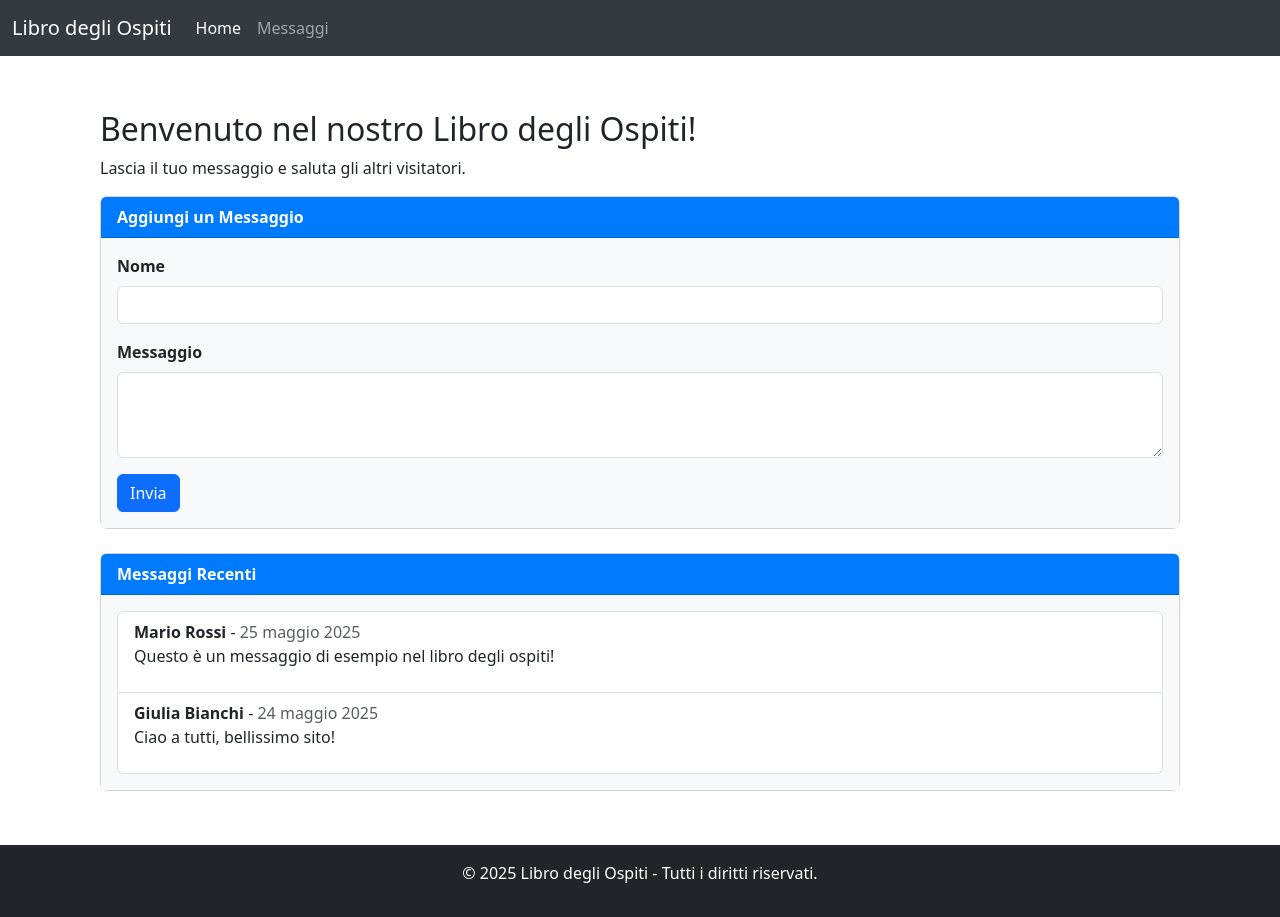
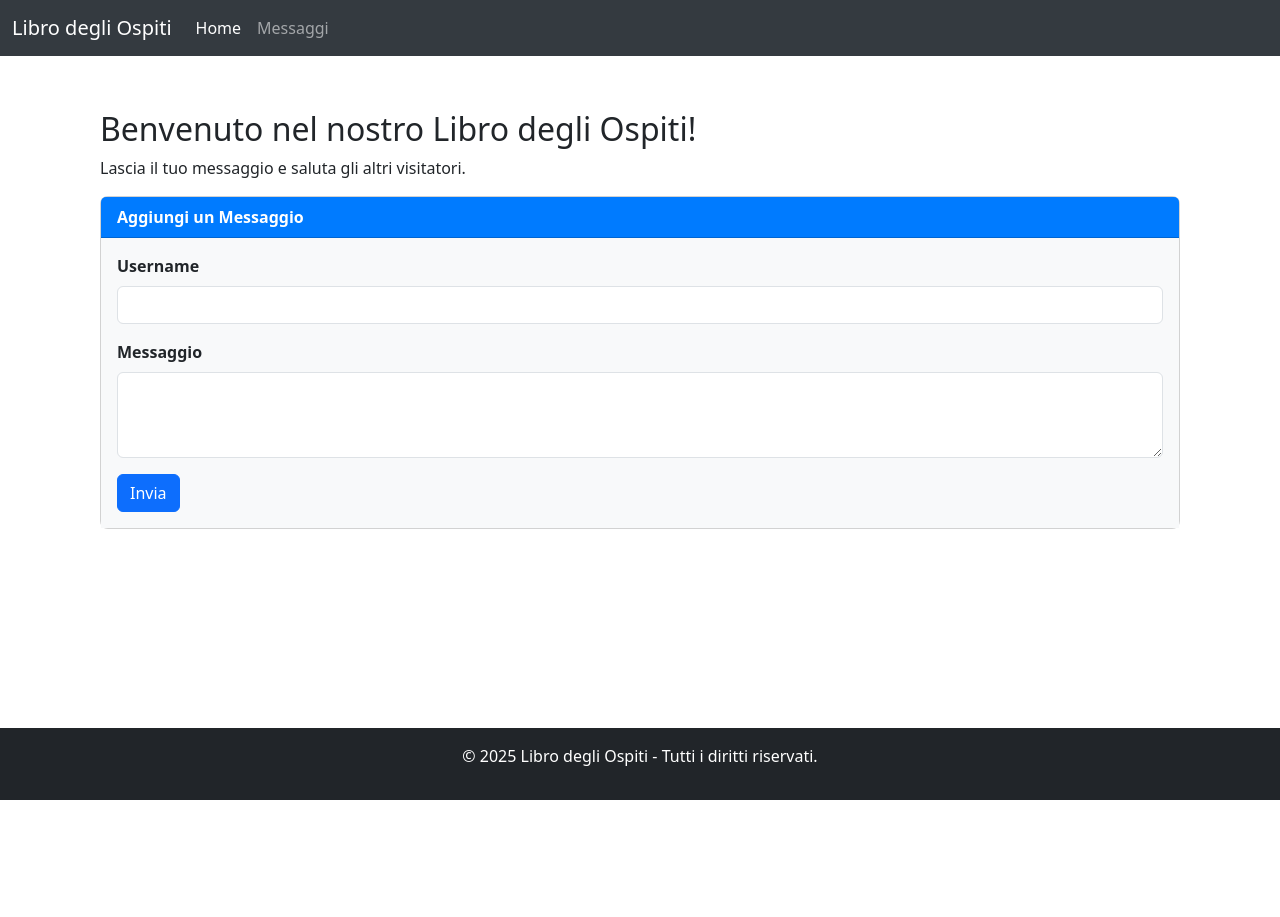
Before and after one commit to Simonehoxhaj/recuperodjango, a Django app: page / in a window 1280 px wide. After the commit the page ends 800 px from the top, so only its background shows below. Run offline with Django 5.2, Linux system fonts and the light colour scheme.

Commit message:
sistemati gli html e il model

```diff
--- a/libroOspiti/models.py
+++ b/libroOspiti/models.py
@@ -3,8 +3,7 @@ from django.db import models
 # Create your models here.
 
 class Autore(models.Model):
-    nome = models.CharField(max_length=50)
-    cognome = models.CharField(max_length=50)
+    username = models.CharField(max_length=50)
 
 class Commento(models.Model):
     data = models.DateField(auto_now_add=True)
--- a/libroOspiti/templates/libroOspiti/_base.html
+++ b/libroOspiti/templates/libroOspiti/_base.html
@@ -10,7 +10,7 @@
     <script src="https://cdn.jsdelivr.net/npm/bootstrap@5.3.6/dist/js/bootstrap.bundle.min.js" integrity="sha384-j1CDi7MgGQ12Z7Qab0qlWQ/Qqz24Gc6BM0thvEMVjHnfYGF0rmFCozFSxQBxwHKO" crossorigin="anonymous"></script>
     <link rel="stylesheet" href="{% static 'css/style.css' %}">
 </head>
-<body>
+<body style="display:flex;flex-direction:column;height:100vh">
     <nav class="navbar navbar-expand-lg navbar-dark bg-dark">
         <div class="container-fluid">
             <a class="navbar-brand" href="#">Libro degli Ospiti</a>
@@ -20,10 +20,10 @@
             <div class="collapse navbar-collapse" id="navbarNav">
                 <ul class="navbar-nav">
                     <li class="nav-item">
-                        <a class="nav-link active" aria-current="page" href="#">Home</a>
+                        <a class="nav-link {% if request.path == '/' %}active{% endif %}" aria-current="page" href="{% url 'index' %}">Home</a>
                     </li>
                     <li class="nav-item">
-                        <a class="nav-link" href="#">Messaggi</a>
+                        <a class="nav-link {% if request.path == '/messaggi' %}active{% endif %}" href="{% url 'messaggi' %}">Messaggi</a>
                     </li>
                 </ul>
             </div>
@@ -31,7 +31,7 @@
     </nav>
 
     <!-- Contenuto principale della pagina -->
-    <div class="container my-4">
+    <div class="container my-4" style="flex:1">
         {% block content %}
         {% endblock %}
     </div>
--- a/libroOspiti/templates/libroOspiti/home.html
+++ b/libroOspiti/templates/libroOspiti/home.html
@@ -15,7 +15,7 @@
                     <form method="POST">
                         {% csrf_token %}
                         <div class="mb-3">
-                            <label for="name" class="form-label">Nome</label>
+                            <label for="name" class="form-label">Username</label>
                             <input type="text" class="form-control" id="name" name="name" required>
                         </div>
                         <div class="mb-3">
@@ -26,26 +26,6 @@
                     </form>
                 </div>
             </div>
-
-            <!-- Elenco dei messaggi -->
-            <div class="card mt-4">
-                <div class="card-header">
-                    Messaggi Recenti
-                </div>
-                <div class="card-body">
-                    <ul class="list-group">
-                        <li class="list-group-item">
-                            <strong>Mario Rossi</strong> - <span class="text-muted">25 maggio 2025</span>
-                            <p>Questo è un messaggio di esempio nel libro degli ospiti!</p>
-                        </li>
-                        <li class="list-group-item">
-                            <strong>Giulia Bianchi</strong> - <span class="text-muted">24 maggio 2025</span>
-                            <p>Ciao a tutti, bellissimo sito!</p>
-                        </li>
-                        <!-- Aggiungi altri messaggi qui -->
-                    </ul>
-                </div>
-            </div>
         </div>
     </div>
 {% endblock %}
--- a/libroOspiti/urls.py
+++ b/libroOspiti/urls.py
@@ -5,6 +5,5 @@ from . import views
 
 urlpatterns = [
     path("", views.index, name="index"),
-    path("admin/", admin.site.urls),
-
+    path("messaggi", views.messaggi, name="messaggi"),
 ]
--- a/libroOspiti/views.py
+++ b/libroOspiti/views.py
@@ -5,3 +5,7 @@ from django.shortcuts import render
 
 def index(request):
     return render(request, 'libroOspiti/home.html')
+
+
+def messaggi(request):
+    return render(request,"libroOspiti/messaggi.html")
```
Also changed, not shown: libroOspiti/templates/libroOspiti/messaggi.html (added, +28 -0 lines), libroOspiti/migrations/0002_rename_cognome_autore_username_remove_autore_nome.py (added).
